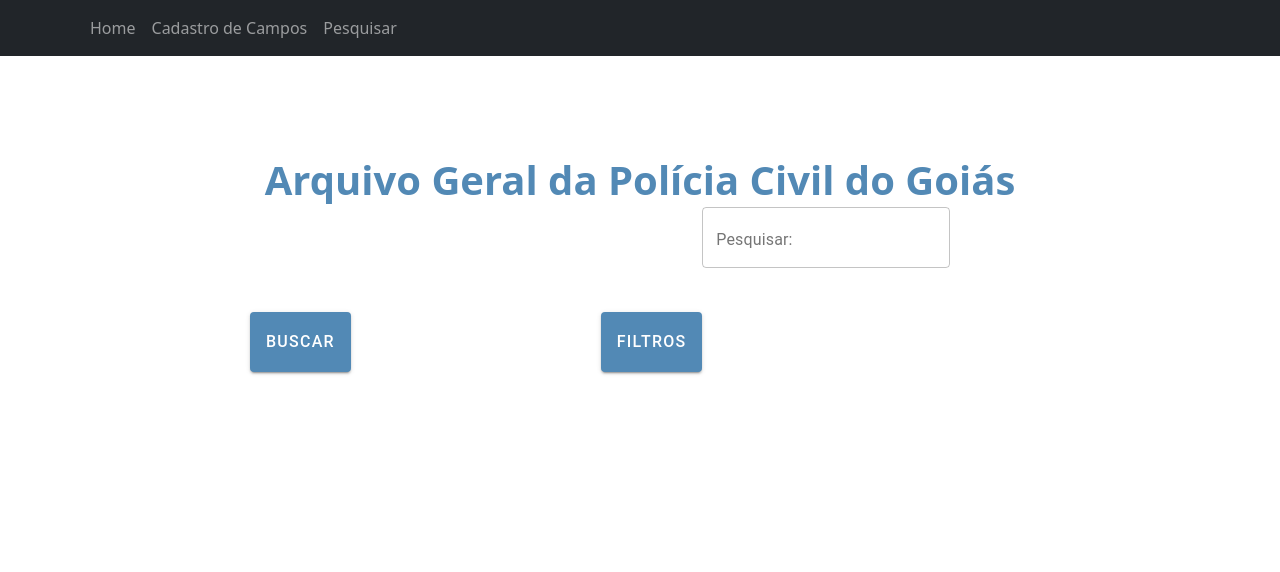
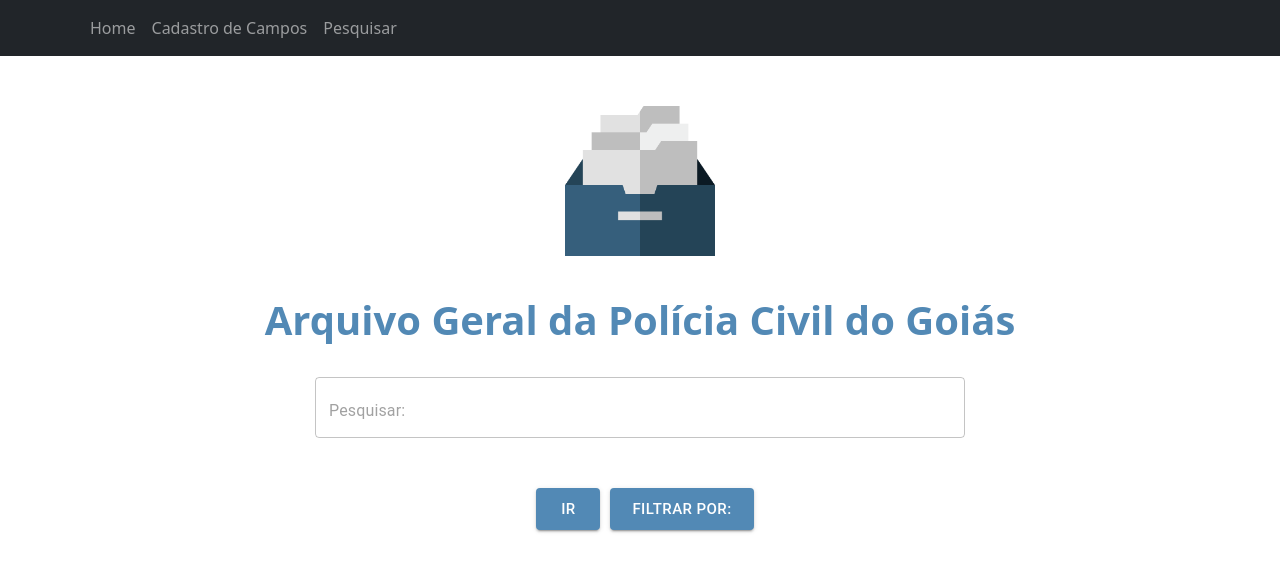
Before and after one commit to fga-eps-mds/2021.2-SysArq-Frontend, a React (Create React App) app in the folder sysarq/: page /search in a window 1280 px wide. Shown: the top 572 px of the page. Built offline with nearby package versions, Linux system fonts and the light colour scheme; no server answers.

Commit message:
Atualização da tela de pesquisa

```diff
--- a/sysarq/src/App.js
+++ b/sysarq/src/App.js
@@ -23,7 +23,6 @@ import CreateUnity from "./pages/FieldsRegister/CreateUnity";
 import CreateShelf from "./pages/FieldsRegister/CreateShelf";
 
 import "./App.css";
-
 
 import "bootstrap/dist/css/bootstrap.min.css";
 
--- a/sysarq/src/pages/Search.css
+++ b/sysarq/src/pages/Search.css
@@ -1,81 +1,16 @@
+#body {
+    text-align: center;
+}
+
+#logo {
+    width: 150px;
+    margin-top: 50px;
+}
+
+
 #Search_title{
     color: #5289B5;
     font-weight: bold;
-    margin-top: 100px;
+    margin-top: 40px;
     text-align: center;
-
 }
-
-#button {
-    padding: 1rem;
-    font-weight: 500;
-    background: #5289B5;
-    font-size: 1rem;
-    letter-spacing: 1.25px;
-    border-radius: 4px;
-    transition: filter 0.4s;
-    margin-top: 100px;
-    margin-left: 250px;
-}
-
-#input{
-    display: flex;
-    flex-direction: column;
-    align-items: center;
-    margin: auto 0;
-    width: 100%;
-    margin-top: auto 3;
-}
-
-/* .form-cadastro-container {
-    width: 100%;
-    min-height: calc(100vh - 19rem);
-    max-width: 1059px;
-    padding: 2rem;
-
-    display: flex;
-    flex-direction: column;
-    align-items: center;
-}
-
-.form-cadastro-container h1 {
-    color: #5289B5;
-    font-size: 3rem;
-    font-weight: 700;
-    margin-top: auto 0;
-    margin-left: auto 0;
-}
-
-.form-cadastro-container h2 {
-    color: #5289B5;
-    font-weight: 700;
-    font-size: 2.25rem;
-    margin-top: 2rem;
-    margin-bottom: 2rem;
-}
-
-.form-cadastro-container .inputs-container {
-    display: flex;
-    flex-direction: column;
-    align-items: center;
-    width: 100%;
-    margin: auto 0;
-}
-
-/* button {
-    margin-top: 25px;
-    padding: 1rem;
-    border: 0;
-    outline: 0;
-    color: #F6F6F6;
-    font-weight: 500;
-    background: #5289B5;
-    font-size: 1rem;
-    letter-spacing: 1.25px;
-    border-radius: 4px;
-    transition: filter 0.4s;
-} */
-/*
-.form-cadastro-container button:hover {
-    filter: brightness(0.9);
-} */
--- a/sysarq/src/pages/Search.js
+++ b/sysarq/src/pages/Search.js
@@ -1,41 +1,76 @@
-import "./Search.css"
-import { Button, TextField } from "@material-ui/core";
+import "./Search.css";
+import {
+	TextField,
+	Button,
+	Grid,
+	ThemeProvider,
+	createTheme,
+} from "@material-ui/core";
+import { makeStyles } from "@material-ui/core/styles";
+import imgBox from "./assets/logo.png";
+
+const useStyles = makeStyles({
+	input: {
+		marginTop: 30,
+		width: 650,
+	},
+
+	button: {
+		marginTop: 50,
+		marginLeft: 10,
+	},
+});
 
 export default function Search() {
+	const classes = useStyles();
+
+	const theme = createTheme({
+		palette: {
+			primary: {
+				main: "#5289B5",
+			},
+		},
+	});
+
 	return (
 		<div>
-			<body>
+			<body id="body">
+				<img id="logo" src={imgBox} alt="Logo" />
 				<h1 id="Search_title">Arquivo Geral da Polícia Civil do Goiás</h1>
+
+				<ThemeProvider theme={theme}>
+					<TextField
+						className={classes.input}
+						placeholder="Pesquisar:"
+						variant="outlined"
+						color="primary"
+					/>
+				</ThemeProvider>
+
+				<Grid item xs={12} sm={12} md={15}>
+					<ThemeProvider theme={theme}>
 						<Button
+							className={classes.button}
 							color="primary"
 							variant="contained"
 							id="button"
-			size="small"
+							size="large"
 						>
-				Buscar
+							Ir
 						</Button>
 
 						<Button
+							className={classes.button}
 							color="primary"
 							variant="contained"
 							id="button"
-			size="small"
+							size="large"
 						>
-				filtros
+							Filtrar por:
 						</Button>
-
-			<TextField
-        		id="input"
-        		label="Pesquisar:"
-        		variant="outlined"
-				type="filled"
-        	/>
-
-			{/* <TextField
-				label="Pesquisar:"
-				variant="filled"
-				id="input"
-			/> */}
+					</ThemeProvider>
+				</Grid>
 			</body>
-		</div>);
+		</div>
+	);
 }
```
Also changed, not shown: sysarq/src/pages/assets/logo.png (added). Lines whose indentation alone changed are shown as unchanged.
